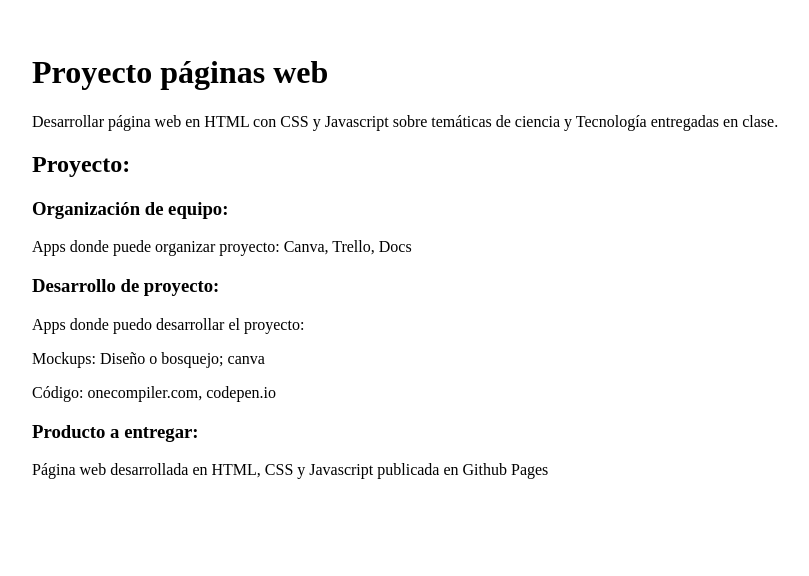
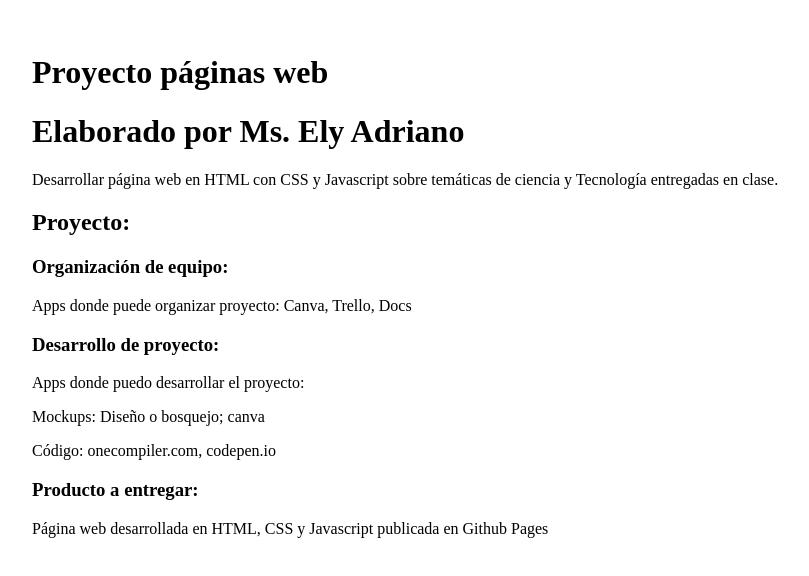
Before and after one commit to nbs-project/web, a plain HTML site: page index.html in a window 1280 px wide. Shown: the whole page, without its empty margins (1-810 px from the left). Drawn offline with Linux system fonts and the light colour scheme.

Commit message:
Update index.html

```diff
--- a/index.html
+++ b/index.html
@@ -9,6 +9,8 @@
 <body>
     <div class="container">
         <h1>Proyecto páginas web</h1>
+        <h1>Elaborado por Ms. Ely Adriano</h1>
+
         <p>Desarrollar página web en HTML con CSS y Javascript sobre temáticas de ciencia y Tecnología entregadas en clase.</p>
 
         <h2>Proyecto:</h2>
```
